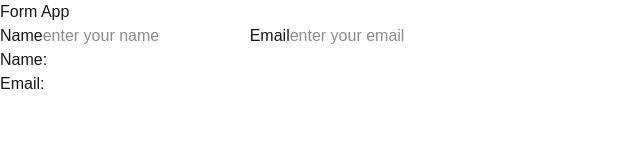
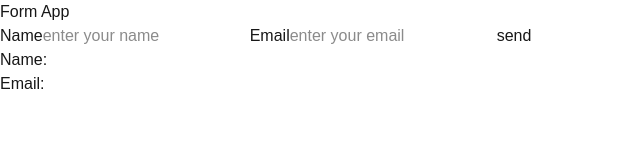
Before and after one commit to ryoma-creator/nextjs-ts-todo-app, a Next.js app: page / in a window 1280 px wide. Shown: the top 160 px of the page, without its empty margins (0-640 px from the left). Built offline with nearby package versions, Linux system fonts and the light colour scheme.

Commit message:
form submit typesctipt practice

```diff
--- a/src/app/page.tsx
+++ b/src/app/page.tsx
@@ -13,17 +13,32 @@ const FormApp: React.FC = () => {
     name: "",
     email: "",
   });
+  const [isSubmitted, setIsSubmitted] = useState<boolean>(false);
 
-  const handleChange = (e:React.ChangeEvent<HTMLInputElement>) => {
+  const handleChange = (e:React.ChangeEvent<HTMLInputElement>): void => {
     const {name, value} =  e.target;
     setFormData(prev=>({...prev, [name]: value}));
     console.log(formData);
   }
 
+  const handleSubmit = (e: React.FormEvent<HTMLFormElement>) => {
+    e.preventDefault();
+    setIsSubmitted(true);
+
+    setTimeout(()=>{
+      setIsSubmitted(false);
+      setFormData({ name: '', email: ''});
+    },3000);
+  }
+  if(isSubmitted){
+    return <p>Form submitted successfully!</p>
+  }
+  else if(!isSubmitted){
     return (
       <div>
         <h1>Form App</h1>
         <div>
+          <form onSubmit={handleSubmit}>
             <label>Name</label>
             <input
               type="text"
@@ -31,6 +46,7 @@ const FormApp: React.FC = () => {
               name="name"
               value={formData.name}
               onChange={handleChange}
+              required
             />
             <label>Email</label>
             <input
@@ -39,14 +55,19 @@ const FormApp: React.FC = () => {
               name="email"
               value={formData.email}
               onChange={handleChange}
+              required
             />
+            <button type="submit">send</button>
+          </form>
         </div>
         <div>
           <p>Name: {formData.name}</p>
           <p>Email: {formData.email}</p>
         </div>
+
       </div>
     )
   }
+}
 
 export default FormApp
```
Lines whose indentation alone changed are shown as unchanged.
